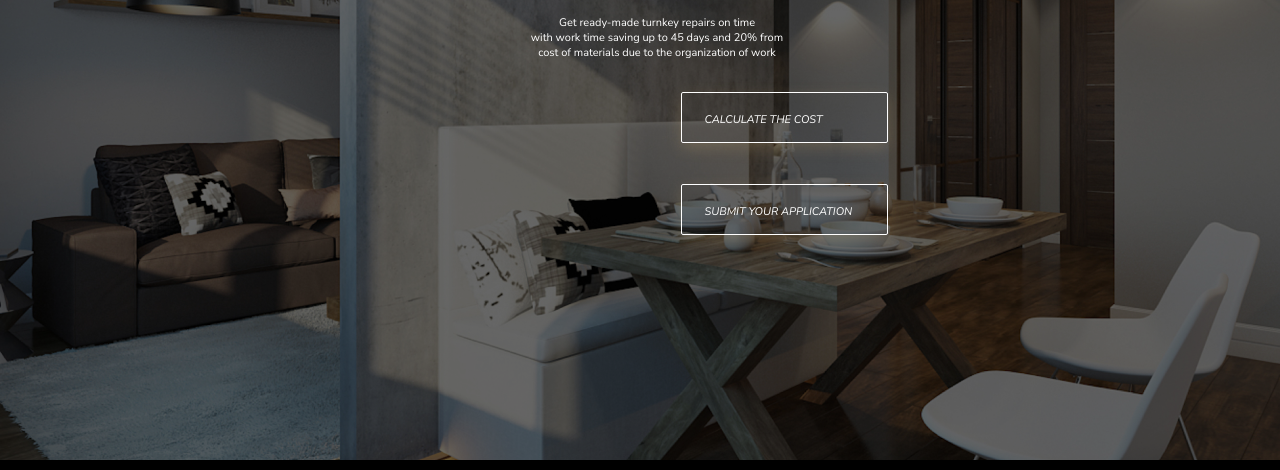
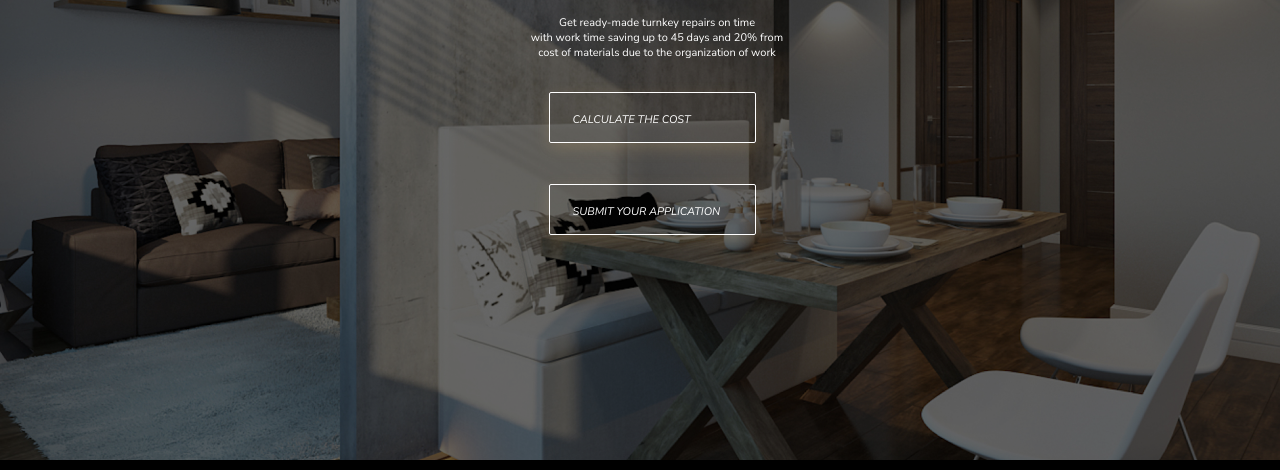
Before and after one commit to Alexandr89-ai/Repairdesign, a plain HTML site: page index.html in a window 1280 px wide. Shown: the part 330-800 px from the top of the page. Drawn offline with Linux system fonts and the light colour scheme.

Commit message:
First section finished

```diff
--- a/styles/style.css
+++ b/styles/style.css
@@ -267,7 +267,7 @@ body {
     display: flex;
     flex-direction: column;
     align-items: center;
-    margin-left: -130gitpx;
+    margin-left: -130px;
   }
 }
 
```
